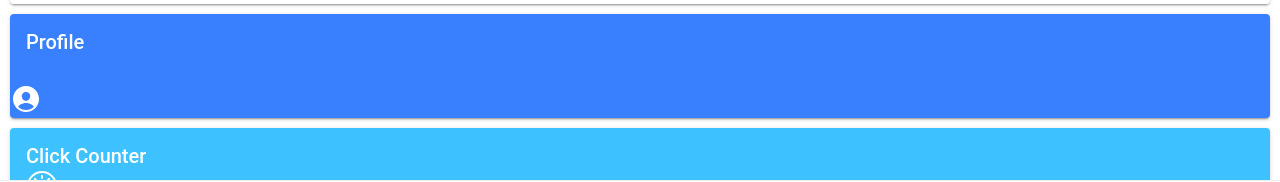
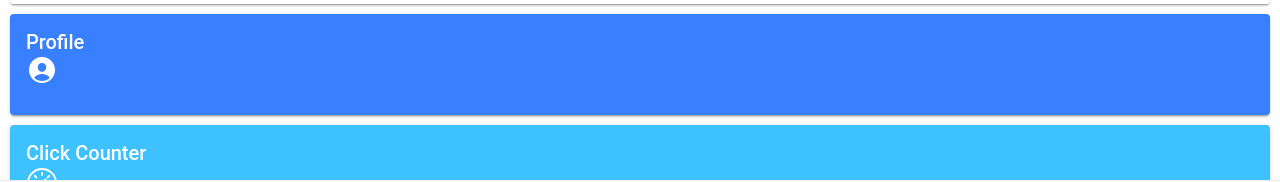
Before and after one commit to JamesRymarc29/ion-t-bagasbas, a React (Vite) app: page /Home in a window 1280 px wide. Shown: the part 563-745 px from the top of the page. Built offline with nearby package versions, Linux system fonts and the light colour scheme.

Commit message:
Added icons on the cards

```diff
--- a/src/pages/Home.tsx
+++ b/src/pages/Home.tsx
@@ -45,11 +45,9 @@ const Home: React.FC = () => {
     <IonCard color="primary">
         <IonCardHeader>
           <IonCardTitle>Profile</IonCardTitle>
-
+          <IonIcon icon={personCircle} size="large"/>
         </IonCardHeader>
-
         <IonCardContent></IonCardContent>
-      <IonIcon icon={personCircle} size="large"/>
       </IonCard>
 
       <IonCard color="secondary">
```
